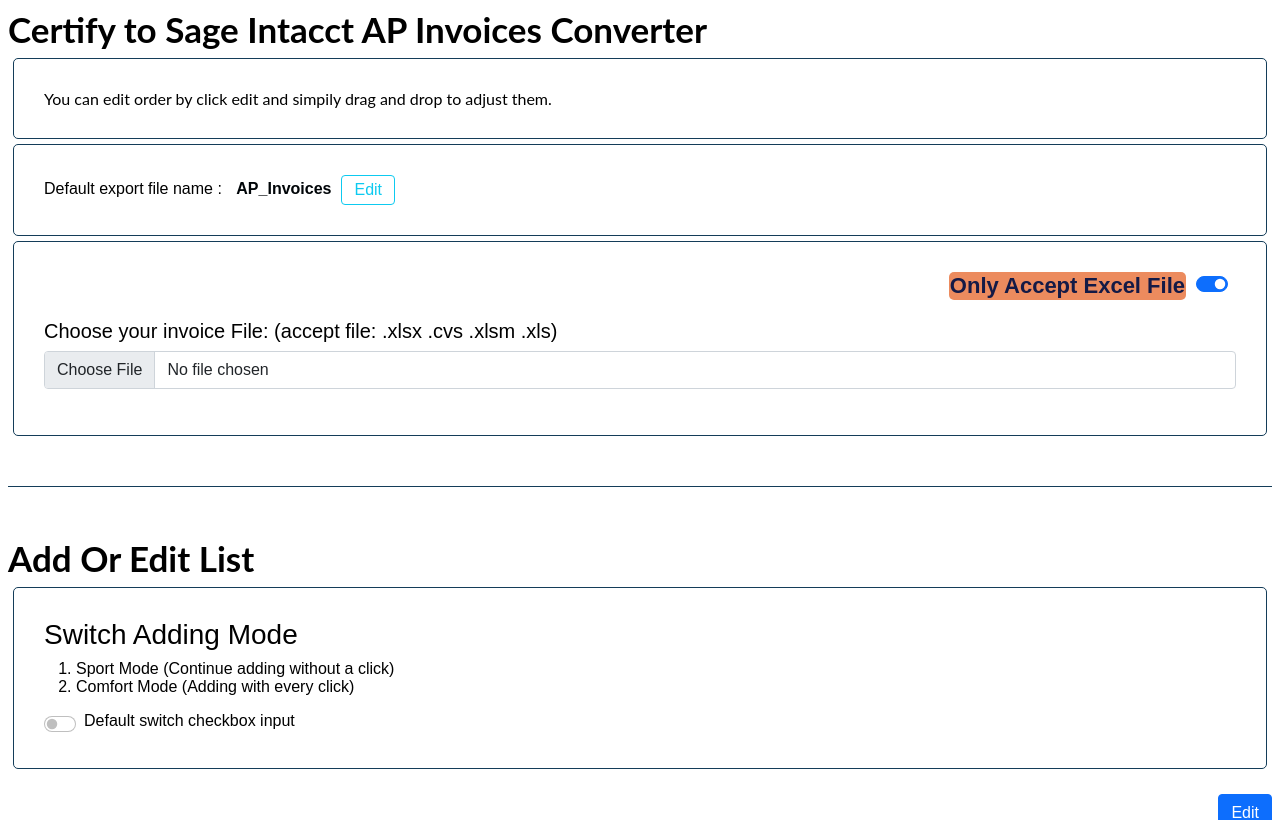
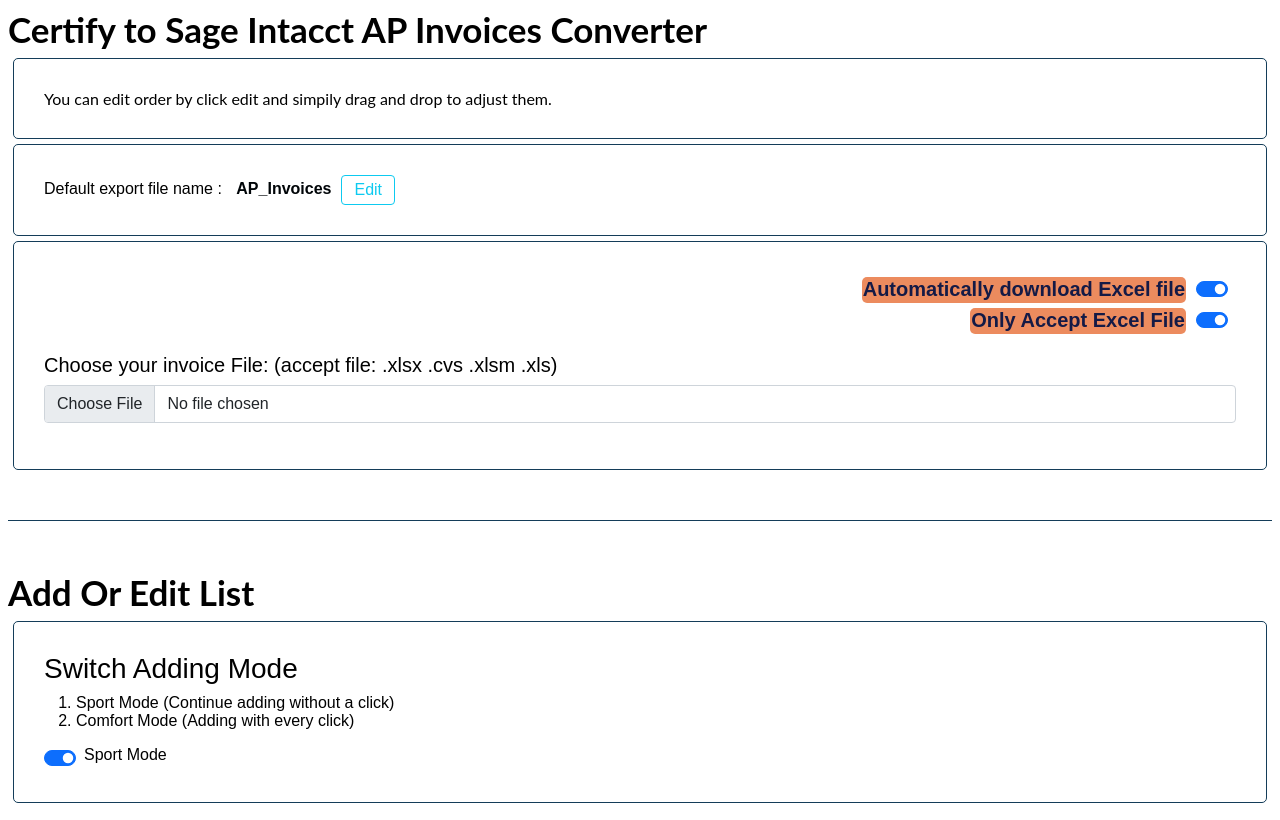
Before and after one commit to yuchilai/gccny_AP_Invoices_Converter, an Angular app: page / in a window 1280 px wide. Shown: the top 820 px of the page. Built offline with nearby package versions, Linux system fonts and the light colour scheme.

Commit message:
3 files modified

```diff
--- a/src/app/app.component.css
+++ b/src/app/app.component.css
@@ -98,14 +98,15 @@
 .control-accpet-box {
   display: flex;
   justify-content: flex-end;
+  margin-top: 5px;
   /* flex-direction: row; */
 }
 
 .control-title {
   margin-right: 10px;
   /* line-height: 26px; */
-  font-size: 22px;
-  font-weight: 900;
+  font-size: 20px;
+  font-weight: 700;
   border-radius: 5px;
   padding: 1px;
 }
@@ -172,3 +173,9 @@
   padding: 30px;
   margin: 5px;
 }
+
+.footer {
+  margin-top: 30px;
+  /* border-top: #143d59 solid 1px; */
+  height: 20vh;
+}
--- a/src/app/app.component.html
+++ b/src/app/app.component.html
@@ -24,7 +24,7 @@
 <div class="export-file-name-box">
   <span>Default export file name : </span>
   <span class="export-name">{{exportFileName}}</span>
-  <div *ngIf="isEditExportFileName" class="input-group">
+  <div id="file-name-input-group" *ngIf="isEditExportFileName" class="input-group">
     <span (click)="cancelExportFileName()" class="input-group-text" id="basic-addon1">
       <svg xmlns="http://www.w3.org/2000/svg" width="16" height="16" fill="currentColor" class="bi bi-backspace-reverse" viewBox="0 0 16 16">
       <path d="M9.854 5.146a.5.5 0 0 1 0 .708L7.707 8l2.147 2.146a.5.5 0 0 1-.708.708L7 8.707l-2.146 2.147a.5.5 0 0 1-.708-.708L6.293 8 4.146 5.854a.5.5 0 1 1 .708-.708L7 7.293l2.146-2.147a.5.5 0 0 1 .708 0z"></path>
@@ -42,14 +42,26 @@
 </div>
 <div class="input-box">
   <div class="control-accpet-box">
+    <div class="control-title" [style]="isAutoDowload ? excelStyle : notExcelStyle">
+      {{isAutoDowload ? 'Automatically download Excel file' : 'Click to dowload Excel file'}}
+    </div>
+    <div class="form-check form-switch">
+      <input class="form-check-input" type="checkbox" id="flexSwitchCheckChecked" [checked]="isAutoDowload" (click)="changeAutoDowload()">
+      <!-- <label class="form-check-label" for="flexSwitchCheckChecked">
+    {{isExcelOnly ? 'Only Accept Excel File' : 'Accept Any File'}}
+  </label> -->
+    </div>
+  </div>
+
+  <div class="control-accpet-box">
     <div class="control-title" [style]="isExcelOnly ? excelStyle : notExcelStyle">
       {{isExcelOnly ? 'Only Accept Excel File' : 'Accept Any File'}}
     </div>
     <div class="form-check form-switch">
       <input class="form-check-input" type="checkbox" id="flexSwitchCheckChecked" [checked]="isExcelOnly" (click)="changeAcceptedFile()">
       <!-- <label class="form-check-label" for="flexSwitchCheckChecked">
-    {{isExcelOnly ? 'Only Accept Excel File' : 'Accept Any File'}}
-  </label> -->
+  {{isExcelOnly ? 'Only Accept Excel File' : 'Accept Any File'}}
+</label> -->
     </div>
   </div>
 
@@ -72,9 +84,9 @@
     <li>Sport Mode (Continue adding without a click)</li>
     <li>Comfort Mode (Adding with every click)</li>
   </ol>
-  <div (click)="changeMode()" class="form-check form-switch">
-    <input class="form-check-input" type="checkbox" id="flexSwitchCheckDefault">
-    <label class="form-check-label" for="flexSwitchCheckDefault">Default switch checkbox input</label>
+  <div class="form-check form-switch">
+    <input (click)="changeMode()" [checked]="isSportMode" class="form-check-input" type="checkbox" id="flexSwitchCheckDefault">
+    <label class="form-check-label" for="flexSwitchCheckDefault">{{isSportMode ? 'Sport Mode' : 'Comfort Mode'}}</label>
   </div>
 </div>
 <div class="btn-box">
@@ -120,3 +132,4 @@
   </div> -->
   </div>
 </div>
+<div class="footer"></div>
--- a/src/app/app.component.ts
+++ b/src/app/app.component.ts
@@ -38,6 +38,7 @@
   isSportMode = true;
   inputToBeAdded?: string;
   tempName?: string;
+  isAutoDowload = true;
 
   constructor(private excelService: ExcelService) {
     const invoice = new Invoice();
@@ -246,6 +247,12 @@
           this.isAdding = false;
         }
       }
+      else{
+        this.addShakingAnimation('add-input');
+      }
+    }
+    else{
+      this.addShakingAnimation('add-input');
     }
   }
 
@@ -269,6 +276,25 @@
         this.exportFileName = this.tempName;
         this.isEditExportFileName = false;
       }
+      else{
+        this.addShakingAnimation('file-name-input-group');
+      }
+    }
+    else{
+      this.addShakingAnimation('file-name-input-group');
     }
   }
+
+  changeAutoDowload(): void{
+    this.isAutoDowload = !this.isAutoDowload;
+  }
+
+  addShakingAnimation(targetId: string): void{
+    document.getElementById(targetId)?.classList.add("animate__animated");
+    document.getElementById(targetId)?.classList.add("animate__headShake");
+    setTimeout(()=> {
+      document.getElementById(targetId)?.classList.remove("animate__headShake");
+      document.getElementById(targetId)?.classList.remove("animate__headShake");
+    }, 500);
+  }
 }
```
